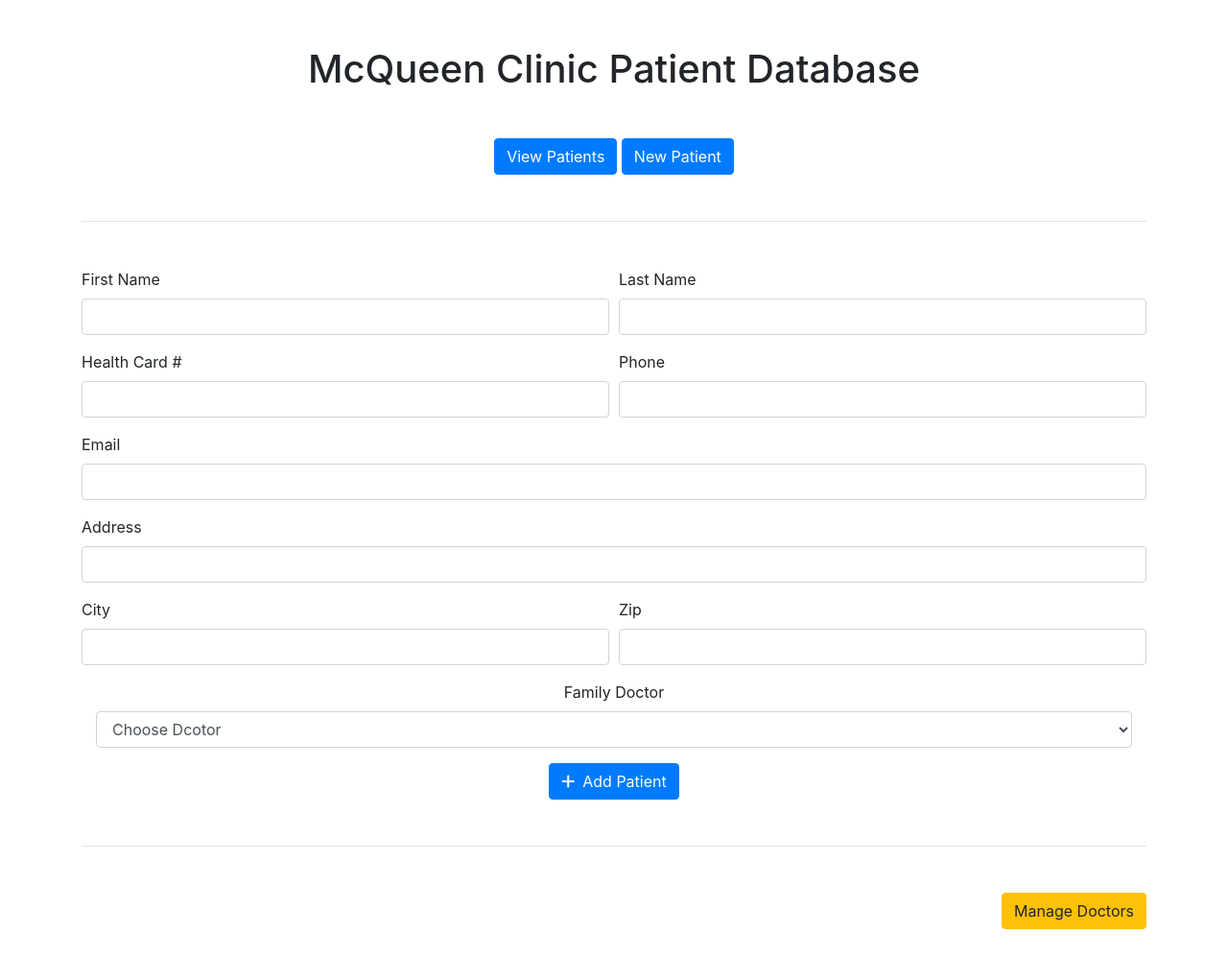
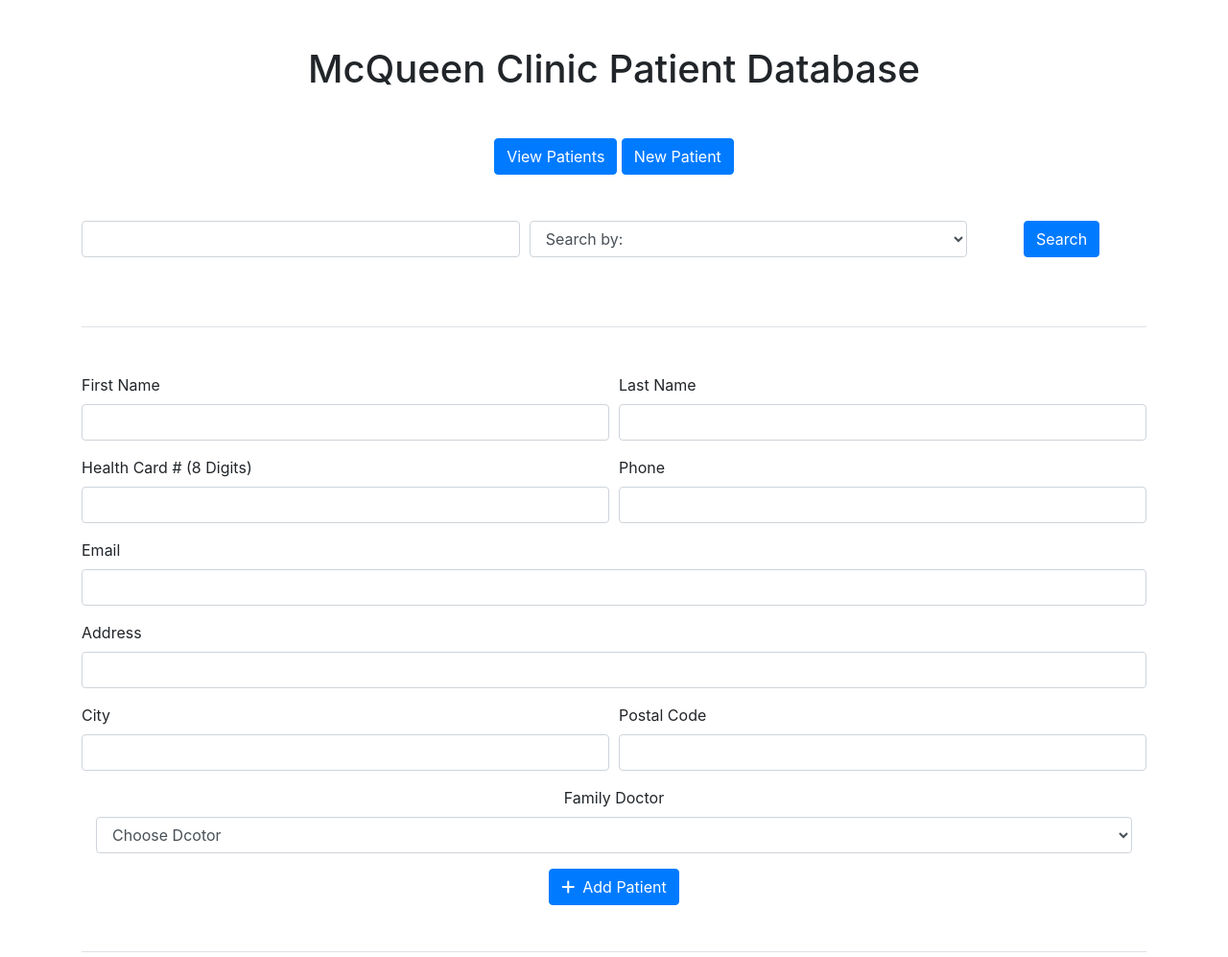
Before and after one commit to Code-Institute-Submissions/milestone-22, a Flask app: page /add_patient in a window 1280 px wide. Shown: the top 997 px of the page at 96% size. Before the commit the page ends 968 px from the top, so only its background shows below. Run offline with Flask 2, Linux system fonts and the light colour scheme; data that the repository does not hold is empty; some libraries are stand-ins or nearby versions.

Commit message:
Added search functionality. Added environment variable to hide db credentials. Implemented verification on forms.

```diff
--- a/app.py
+++ b/app.py
@@ -7,7 +7,7 @@ from bson.objectid import ObjectId
 app = Flask(__name__)
 
 app.config["MONGO_DBNAME"] = 'mcqueen_clinic'
-app.config["MONGO_URI"] = 'mongodb+srv://sean:letmeenter@codeinstitute-0x7de.mongodb.net/mcqueen_clinic?retryWrites=true&w=majority'
+app.config["MONGO_URI"] = os.getenv('MONGO_URI', 'mongodb://localhost')
 
 mongo = PyMongo(app)
 
@@ -16,6 +16,17 @@ mongo = PyMongo(app)
 @app.route('/get_patients')
 def get_patients():
     return render_template('patients.html', patients=mongo.db.patients.find())
+
+
+@app.route('/search_patient', methods=['POST'])
+def search_patient():
+    search_type = request.form.get("search_type")
+    print(search_type)
+    search_query = request.form.get("search_query")
+    print(search_query)
+    search_results = mongo.db.patients.find({search_type: search_query})
+    print(search_results)
+    return render_template('patients.html', patients=search_results)
 
 
 @app.route('/add_patient')
--- a/templates/add_patient.html
+++ b/templates/add_patient.html
@@ -4,45 +4,45 @@
         <div class="form-row">
             <div class="form-group col-md-6">
             <label for="first_name">First Name</label>
-            <input type="text" class="form-control" id="first_name" name="first_name">
+            <input type="text" class="form-control" id="first_name" name="first_name" required>
             </div>
             <div class="form-group col-md-6">
             <label for="last_name">Last Name</label>
-            <input type="text" class="form-control" id="last_name" name="last_name">
+            <input type="text" class="form-control" id="last_name" name="last_name" required>
             </div>
         </div>
         <div class="form-row">
             <div class="form-group col-md-6">
-            <label for="card_num">Health Card #</label>
-            <input type="text" class="form-control" id="card_num" name="card_num">
+            <label for="card_num">Health Card # (8 Digits)</label>
+            <input type="text" class="form-control" id="card_num" name="card_num" pattern="[0-9]{8}" required>
             </div>
             <div class="form-group col-md-6">
             <label for="phone">Phone</label>
-            <input type="text" class="form-control" id="phone" name="phone">
+            <input type="tel" class="form-control" id="phone" name="phone" pattern="[0-9]{10}" required>
             </div>
         </div>
         <div class="form-group">
             <label for="email">Email</label>
-            <input type="email" class="form-control" id="email" name="email">
+            <input type="email" class="form-control" id="email" name="email" required>
         </div>
         <div class="form-group">
             <label for="address">Address</label>
-            <input type="text" class="form-control" id="address" name="address">
+            <input type="text" class="form-control" id="address" name="address" required>
         </div>
         <div class="form-row">
             <div class="form-group col-md-6">
             <label for="city">City</label>
-            <input type="text" class="form-control" id="city" name="city">
+            <input type="text" class="form-control" id="city" name="city" required>
             </div>
             <div class="form-group col-md-6">
-            <label for="postal_code">Zip</label>
-            <input type="text" class="form-control" id="postal_code" name="postal_code">
+            <label for="postal_code">Postal Code</label>
+            <input type="text" class="form-control" id="postal_code" name="postal_code" required>
             </div>
         </div>
 
         <div class="form-group col-12 text-center">
             <label for="doctor">Family Doctor</label>
-            <select id="doctor" name="doctor" class="form-control">
+            <select id="doctor" name="doctor" class="form-control" required>
                 <option value="" disabled selected>Choose Dcotor</option>
                 {% for doctor in doctors %}
                     <option value="{{doctor.name}}">Dr. {{doctor.name}}</option>
--- a/templates/base.html
+++ b/templates/base.html
@@ -23,6 +23,24 @@
         <h1 class="mb-5 mt-5">McQueen Clinic Patient Database</h1>
         <a href="{{url_for('get_patients')}}"><button type="button" class="btn btn-primary">View Patients</button></a>
         <a href="{{url_for('add_patient')}}"><button type="button" class="btn btn-primary">New Patient</button></a>
+        <form action="{{ url_for('search_patient') }}" method="POST">
+            <div class="form-row mt-5">
+                <div class="form-group col-md-5">
+                <input type="text" name="search_query" id="search_query" required class="form-control col">
+                </div>
+                <div class="form-group col-md-5">
+                <select name="search_type" id="search_type" class="form-control" required>
+                    <option selected disabled>Search by:</option>
+                    <option value="first_name">First Name</option>
+                    <option value="last_name">Last Name</option>
+                    <option value="card_num">Health Card #</option>
+                </select>
+                </div>
+                <div class="form-group col-md-2">
+                <button type="submit" class="btn btn-primary mb-2">Search</button>
+                </div>
+            </div>
+        </form>
     </header>
     {% block content %}
     {% endblock %}
--- a/templates/doctors.html
+++ b/templates/doctors.html
@@ -17,7 +17,7 @@
 
         <form action="{{ url_for('insert_doctor') }}" method="POST">
             <div class="col text-center">
-                Dr. <input type="text" name="name" id="name">
+                Dr. <input type="text" name="name" id="name" required>
                 <button type="submit" class="btn btn-primary"><i class="fas fa-plus mr-2 -t"></i>Add Doctor</button>
             </div>
         </form>
```
Also changed, not shown: requirements.txt (+6 -7 lines), templates/edit_patient.html (+11 -11 lines), 1 other file.
